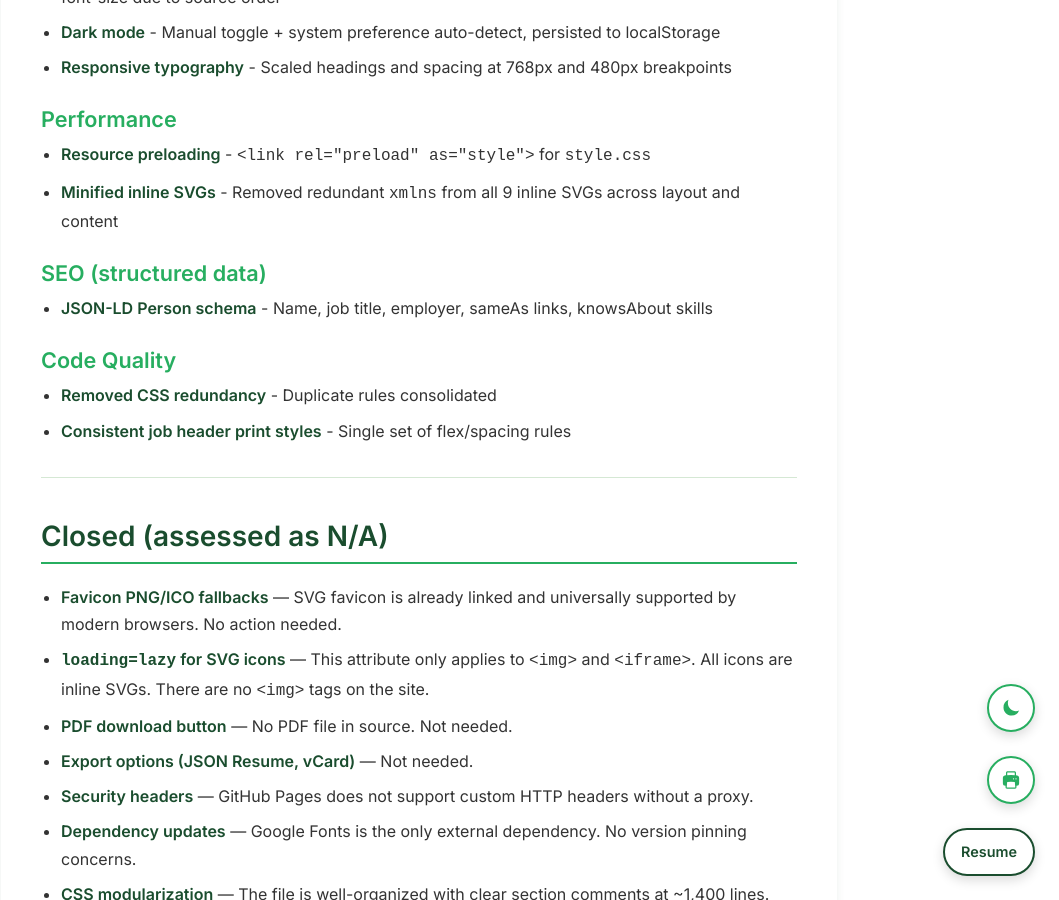
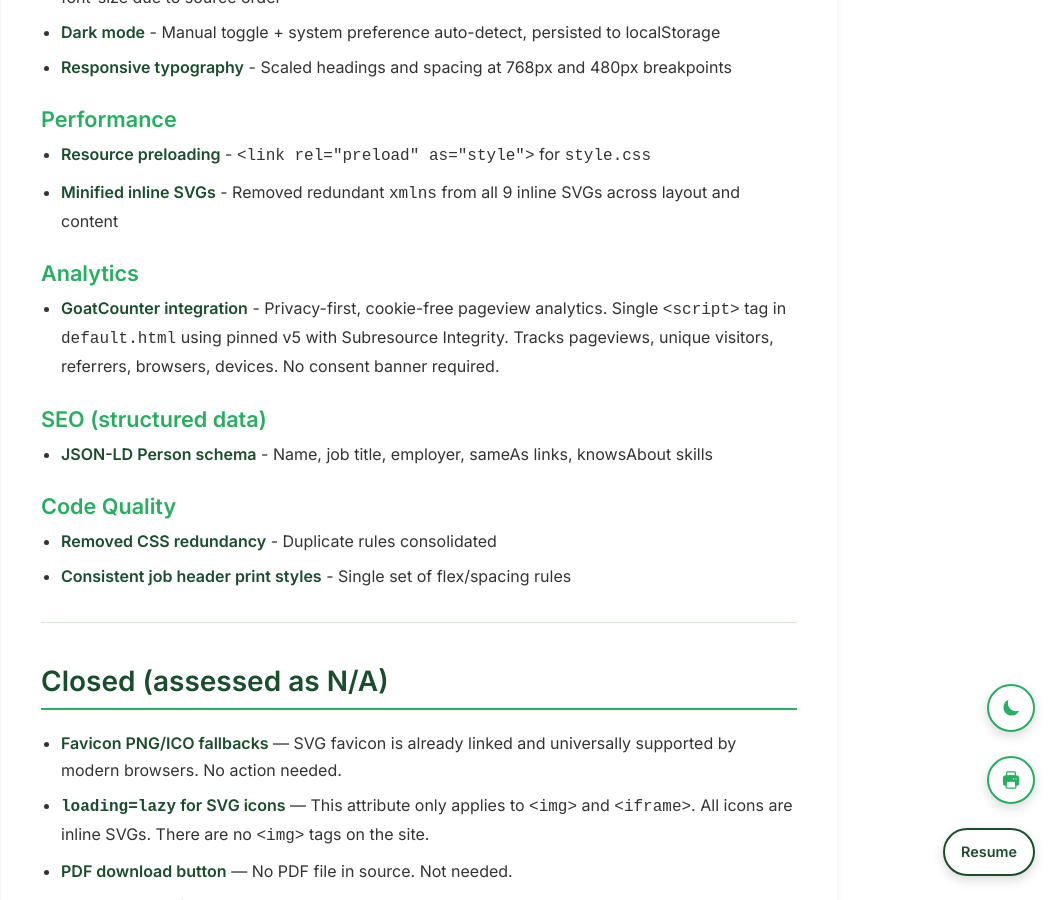
Before and after one commit to vsbatth6/vsbatth6.github.io, a Jekyll site: the page built from plans/improvements-summary.md, in a window 1280 px wide and 900 px high, scrolled down 1047 px. Shown: the whole window, without its empty margins (221-1280 px from the left). Built offline with Jekyll 4.4.1, drawn with Linux system fonts in a browser that asks for light colours; our own code applies the rules of GitHub Pages for plain Markdown files; some of the changed text lies outside the part shown.

Commit message:
add privacy focused tracking for analytics

```diff
--- a/_layouts/default.html
+++ b/_layouts/default.html
@@ -53,6 +53,11 @@
     <link rel="preconnect" href="https://fonts.googleapis.com">
     <link rel="preconnect" href="https://fonts.gstatic.com" crossorigin>
     <link href="https://fonts.googleapis.com/css2?family=Inter:wght@300;400;500;600;700&family=JetBrains+Mono:wght@400;500&display=swap" rel="stylesheet">
+
+    <!-- GoatCounter analytics (privacy-first, cookie-free) -->
+    <link rel="preconnect" href="https://gc.zgo.at">
+    <script data-goatcounter="https://vsbatth.goatcounter.com/count"
+            async src="//gc.zgo.at/count.js"></script>
 
     <!-- Theme initialization (prevents flash of wrong theme) -->
     <script>
--- a/plans/improvements-summary.md
+++ b/plans/improvements-summary.md
@@ -29,6 +29,9 @@
 ### Performance
 - **Resource preloading** - `<link rel="preload" as="style">` for `style.css`
 - **Minified inline SVGs** - Removed redundant `xmlns` from all 9 inline SVGs across layout and content
+
+### Analytics
+- **GoatCounter integration** - Privacy-first, cookie-free pageview analytics. Single `<script>` tag in `default.html` using pinned v5 with Subresource Integrity. Tracks pageviews, unique visitors, referrers, browsers, devices. No consent banner required.
 
 ### SEO (structured data)
 - **JSON-LD Person schema** - Name, job title, employer, sameAs links, knowsAbout skills
```
Also changed, not shown: other parts of plans/improvements-summary.md (+1 -2 lines).
